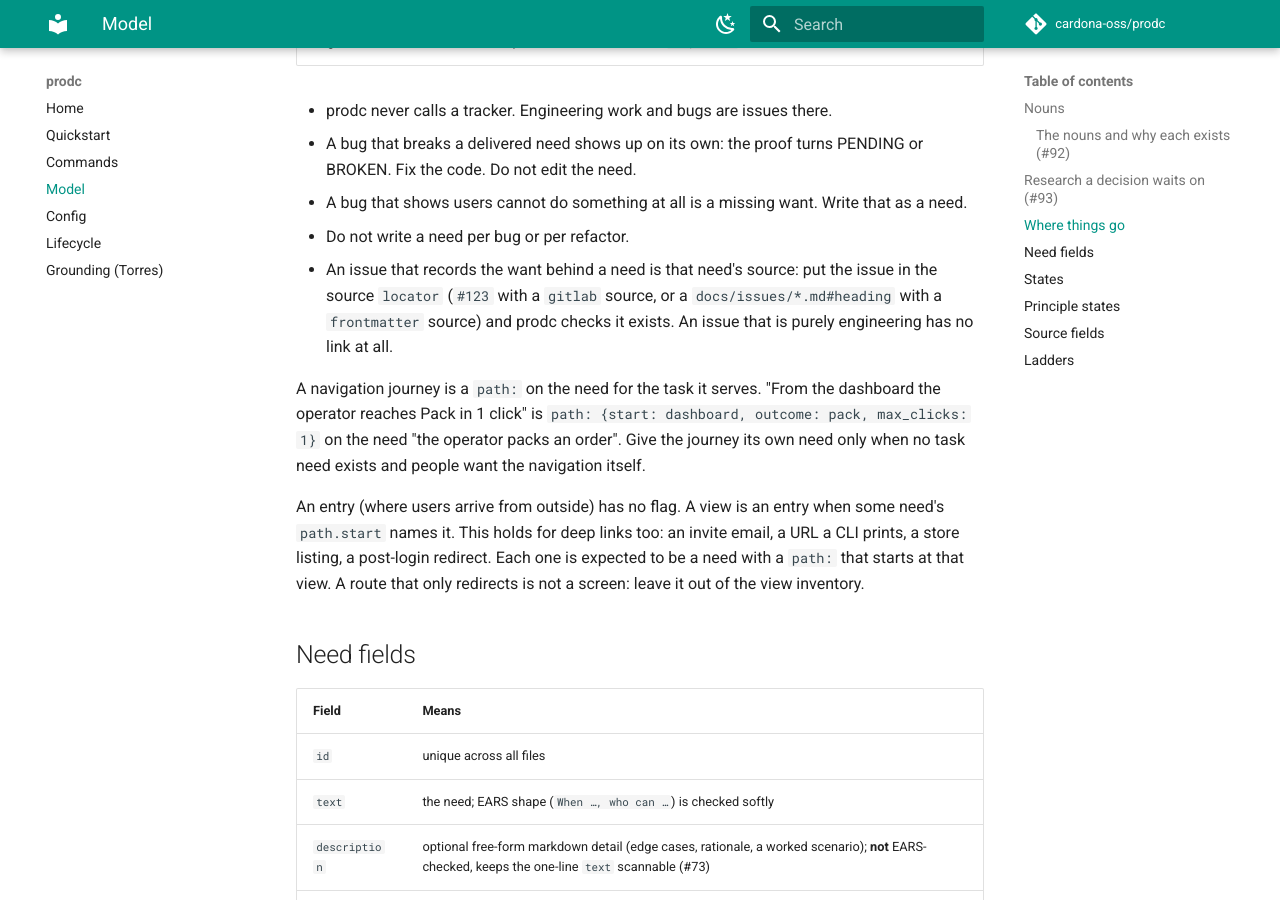
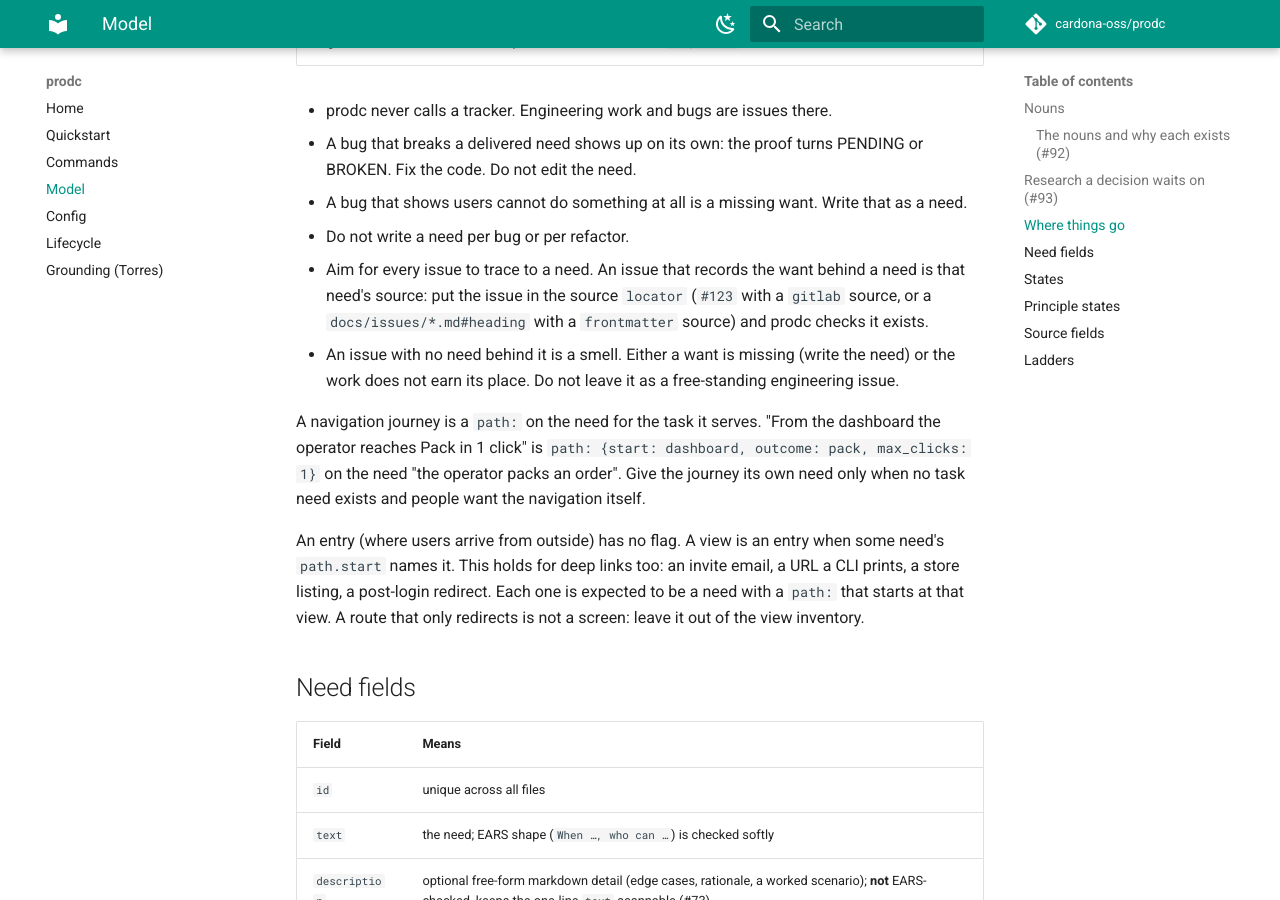
Before and after one commit to jorgeecardona/prodc, an MkDocs documentation site: the page built from docs/model.md, in a window 1280 px wide and 900 px high, scrolled down 3241 px. Built offline with MkDocs 1.6.1 and Material for MkDocs 9.7.7, drawn with Linux system fonts in a browser that asks for light colours; comment, search, counter and statistics services are not loaded.

Commit message:
docs(agent): aim for every issue to trace to a need (#111)
An issue with no need behind it is a smell: a want is missing, or the work does not earn its place.

```diff
--- a/docs/model.md
+++ b/docs/model.md
@@ -102,9 +102,11 @@ Decide where a thing goes before you write it.
   the code. Do not edit the need.
 - A bug that shows users cannot do something at all is a missing want. Write that as a need.
 - Do not write a need per bug or per refactor.
-- An issue that records the want behind a need is that need's source: put the issue in the source
-  `locator` (`#123` with a `gitlab` source, or a `docs/issues/*.md#heading` with a `frontmatter`
-  source) and prodc checks it exists. An issue that is purely engineering has no link at all.
+- Aim for every issue to trace to a need. An issue that records the want behind a need is that
+  need's source: put the issue in the source `locator` (`#123` with a `gitlab` source, or a
+  `docs/issues/*.md#heading` with a `frontmatter` source) and prodc checks it exists.
+- An issue with no need behind it is a smell. Either a want is missing (write the need) or the
+  work does not earn its place. Do not leave it as a free-standing engineering issue.
 
 A navigation journey is a `path:` on the need for the task it serves. "From the dashboard the
 operator reaches Pack in 1 click" is `path: {start: dashboard, outcome: pack, max_clicks: 1}` on
```
Also changed, not shown: src/prodc/agent.md (+5 -3 lines), 1 other file.
